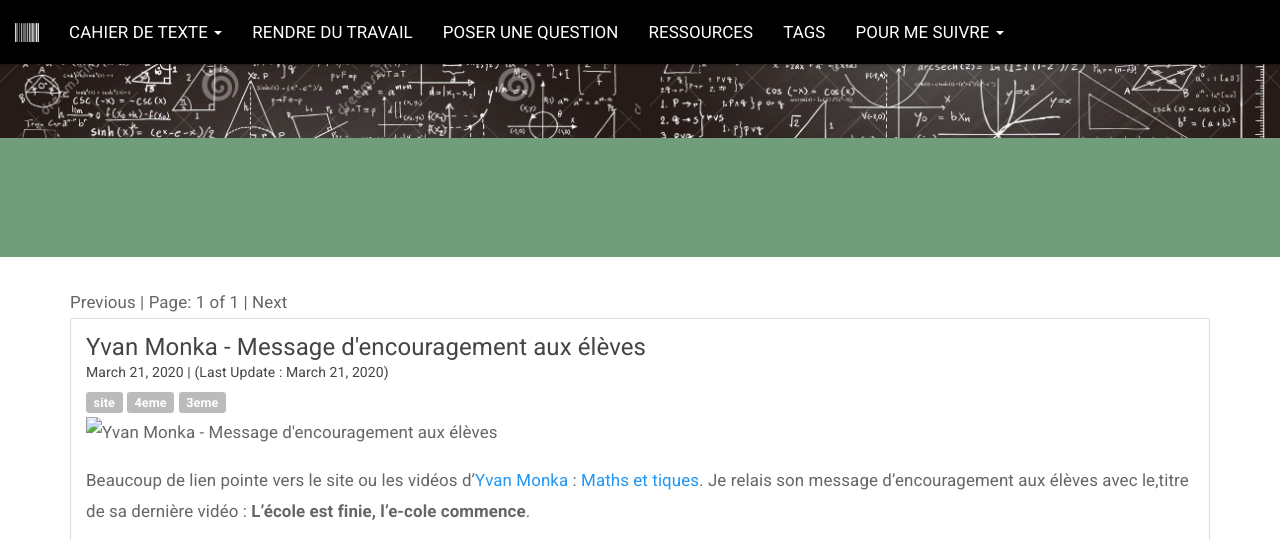
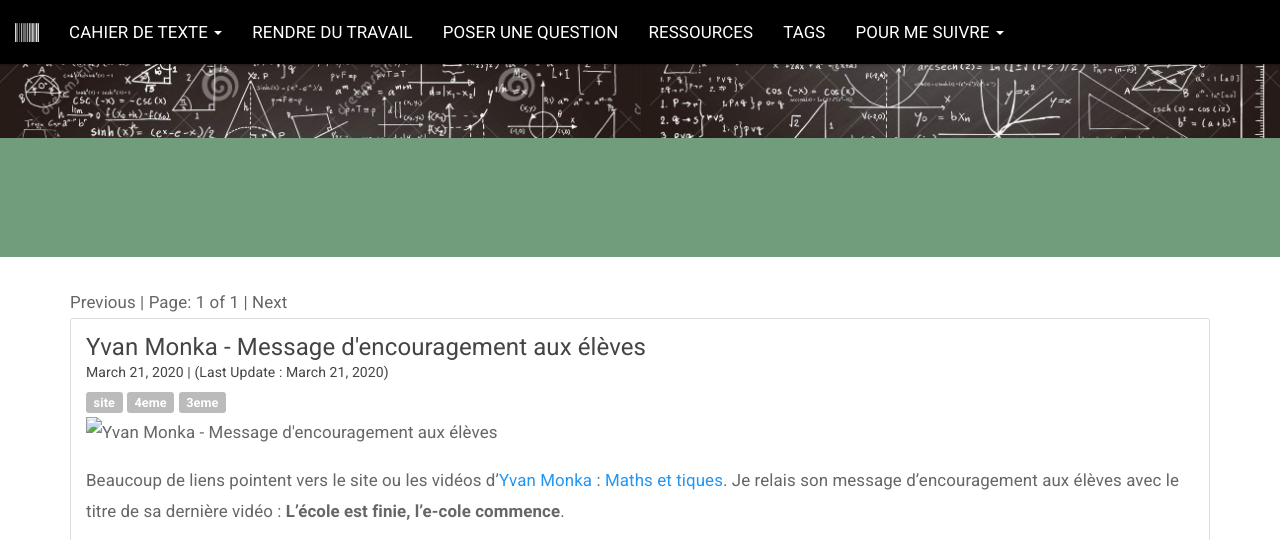
Before and after one commit to homeostasie/holomoprhe.fr, a Jekyll site: the page built from index.html, in a window 1280 px wide and 900 px high, cut to the strip 0-540 px from the top of the window. Built offline with Jekyll 4.4.1, drawn with Linux system fonts in a browser that asks for light colours; the list of posts is cut into pages by our own code; comment, search, counter and statistics services are not loaded.

Commit message:
correction français

```diff
--- a/_posts/2020-03-21-yvan-monka-ecole.md
+++ b/_posts/2020-03-21-yvan-monka-ecole.md
@@ -8,7 +8,7 @@
 tags: [site, 4eme, 3eme]
 ---
 
-Beaucoup de lien pointe vers le site ou les vidéos d'[Yvan Monka](https://www.youtube.com/channel/UCaDqmzanCq4ZYhdEm0Df9Qg) : [Maths et tiques](https://www.maths-et-tiques.fr/). Je relais son message d'encouragement aux élèves avec le,titre de sa dernière vidéo : **L'école est finie, l'e-cole commence**.
+Beaucoup de liens pointent vers le site ou les vidéos d'[Yvan Monka](https://www.youtube.com/channel/UCaDqmzanCq4ZYhdEm0Df9Qg) : [Maths et tiques](https://www.maths-et-tiques.fr/). Je relais son message d'encouragement aux élèves avec le titre de sa dernière vidéo : **L'école est finie, l'e-cole commence**.
 
 <iframe width="420" height="315" src="https://www.youtube.com/embed/69tAB2jnODk" frameborder="0" allowfullscreen></iframe>
 
```
